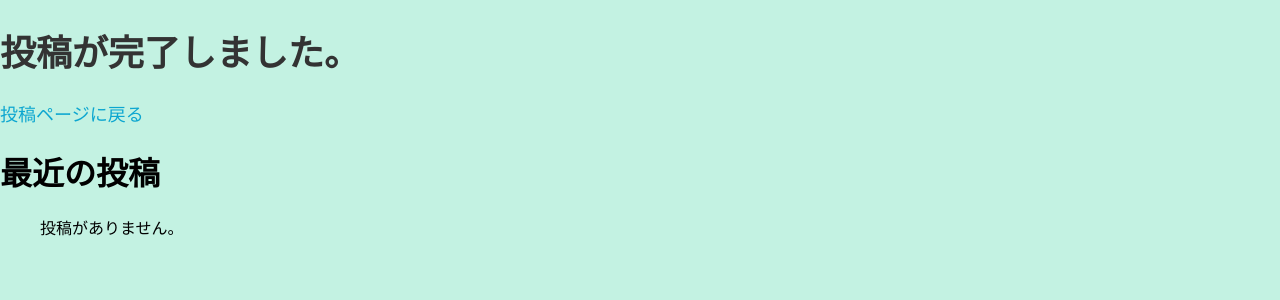
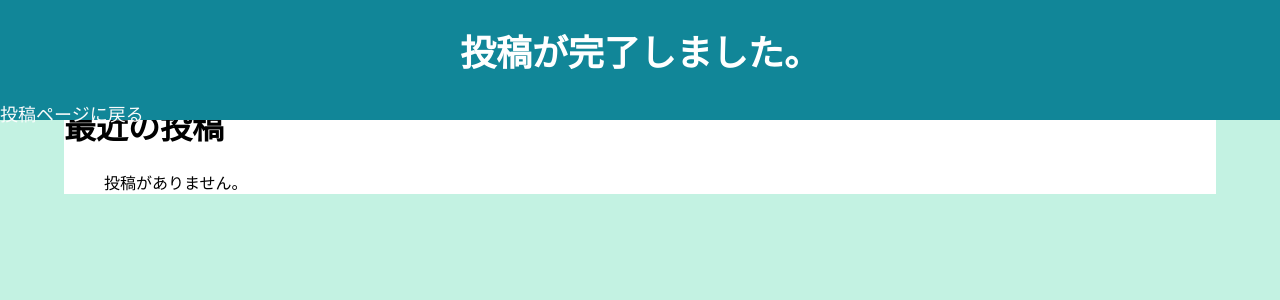
Before and after one commit to morison9517/HENRO-2024-dev-camp, a Django app: page /nikki/comp in a window 1280 px wide. Shown: the top 300 px of the page. Run offline with Django 5.2, Linux system fonts and the light colour scheme; data that the repository does not hold is empty.

Commit message:
change-comp.html

```diff
--- a/nikki/templates/nikki/comp.html
+++ b/nikki/templates/nikki/comp.html
@@ -11,12 +11,23 @@
             padding: 0;
         }
         .message {
-            margin-bottom: 20px;
+            margin-bottom: 5px;
             font-size: 18px;
-            color: #333;
+            color: #ffffff;
+            text-align: center;
         }
         .link {
-            margin-bottom: 20px;
+            margin-bottom: 10px;
+            background-image: linear-gradient(#000, #000);
+            background-repeat: no-repeat;
+            background-position: bottom right; /* 下線の初期位置 */
+            background-size: 0 1px; /* 下線のサイズ（横幅、高さ） */
+            transition: background-size 0.3s;
+        }
+        .link:hover{
+            opacity: .5;
+            background-position: bottom left;
+            background-size: 200px 5px;
         }
         .post {
             margin-bottom: 30px;
@@ -33,10 +44,27 @@
             display: block;
             margin: 10px 0;
         }
+        #fixed{
+            position: fixed;
+            top: 0;
+            left: 0;
+            margin: 0;
+            width: 100%;
+            height: 15%;
+            background: rgb(17, 134, 152);
+            color: white;
+        }
+        #main{
+            margin-top: 8%;
+            width: 90%;
+            margin-left: 5%;
+            background: white;
+        }
     </style>
 </head>
 <body>
     <div class="container">
+        <div id="fixed">
             <!-- 投稿完了メッセージ -->
             <div class="message">
                 <h1>投稿が完了しました。</h1>
@@ -44,11 +72,13 @@
 
             <!-- 投稿ページに戻るリンク -->
             <div class="link">
-            <a href="{% url 'index' %}" style="color: #0ca6d0; text-decoration: none; font-size: 18px;">
+                <a href="{% url 'index' %}" style="color: #fcfcfc; text-decoration: none; font-size: 18px;">
                     投稿ページに戻る
                 </a>
             </div>
+        </div>
 
+        <div id="main">
             <div id="header">
                 <h1>最近の投稿</h1>
             </div>
@@ -73,5 +103,6 @@
                 {% endfor %}
             </ul>
         </div>
+    </div>
 </body>
 </html>
```
Lines whose indentation alone changed are shown as unchanged.
